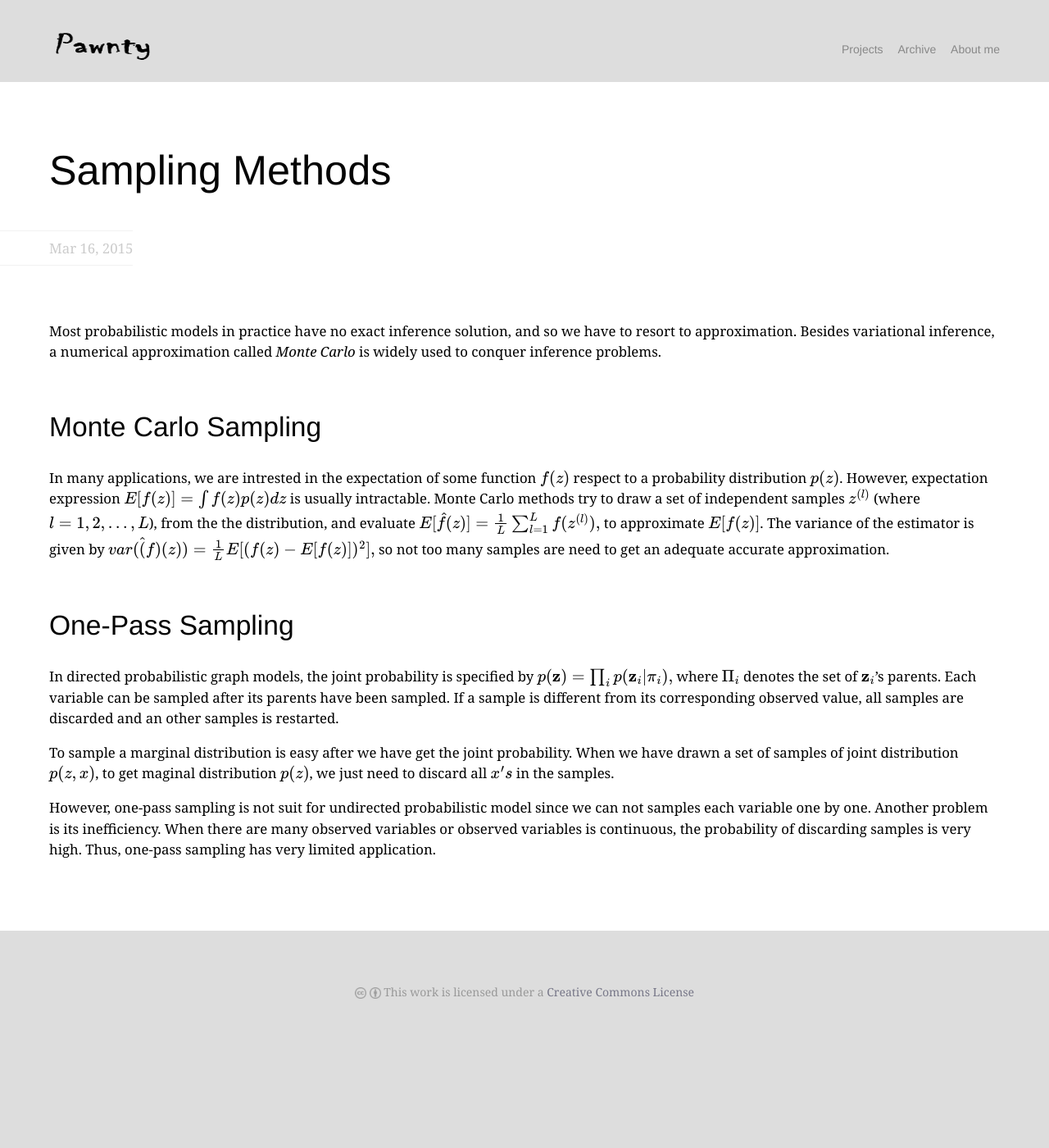
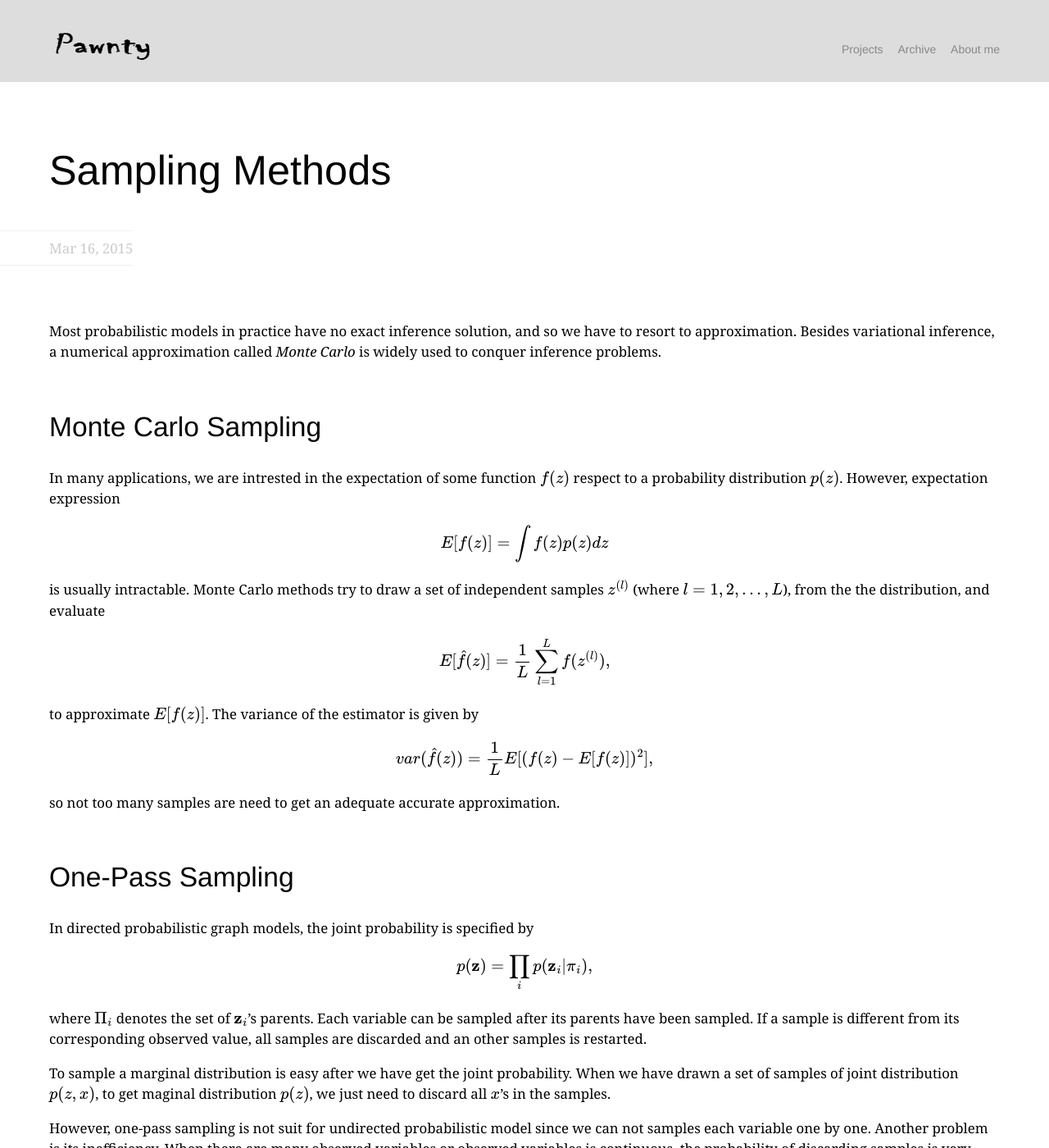
Before and after one commit to gnoynait/gnoynait.github.io, a Jekyll site: the page built from _posts/2015-03-16-sampling-methods.md, in a window 1280 px wide and 1400 px high. Shown: the whole window at 82% size. Built offline with Jekyll 4.4.1, drawn with Linux system fonts in a browser that asks for light colours; some web fonts are replaced; formulas are drawn with MathJax 3; comment, search, counter and statistics services are not loaded.

```diff
--- a/_posts/2015-03-16-sampling-methods.md
+++ b/_posts/2015-03-16-sampling-methods.md
@@ -12,25 +12,33 @@ inference problems.
 In many applications, we are intrested in the expectation of some function
 $$f(z)$$ respect to a probability distribution $$p(z)$$. However, expectation
 expression
+
 $$
 E[f(z)] = \int f(z)p(z) dz
 $$
+
 is usually intractable. Monte Carlo methods try to draw a set of independent
 samples $$z^{(l)}$$ (where $$l=1, 2, \dots, L$$), from the the distribution, and evaluate
+
 $$
 E[\hat{f}(z)] = \frac{1}{L} \sum_{l=1}^L f(z^{(l)}),
 $$
+
 to approximate $$E[f(z)]$$. The variance of the estimator is given by
+
 $$
-var(\hat(f)(z)) = \frac{1}{L} E[(f(z) - E[f(z)])^2],
+var(\hat{f}(z)) = \frac{1}{L} E[(f(z) - E[f(z)])^2],
 $$
+
 so not too many samples are need to get an adequate accurate approximation.
 
 ## One-Pass Sampling
 In directed probabilistic graph models, the joint probability is specified by
+
 $$
 p(\mathbf{z}) = \prod_i p(\mathbf{z}_i | \pi_i),
 $$
+
 where $$\Pi_i$$ denotes the set of $$\mathbf{z}_i$$'s parents. Each variable
 can be sampled after its parents have been sampled. If a sample is different
 from its corresponding observed value, all samples are discarded and an other
@@ -38,7 +46,7 @@ samples is restarted.
 
 To sample a marginal distribution is easy after we have get the joint probability.
 When we have drawn a set of samples of joint distribution $$p(z,x)$$, to get
-maginal distribution $$p(z)$$, we just need to discard all $$x's$$ in the samples.
+maginal distribution $$p(z)$$, we just need to discard all $$x$$'s in the samples.
 
 However, one-pass sampling is not suit for undirected probabilistic model since we
 can not samples each variable one by one. Another problem is its inefficiency. When
```
